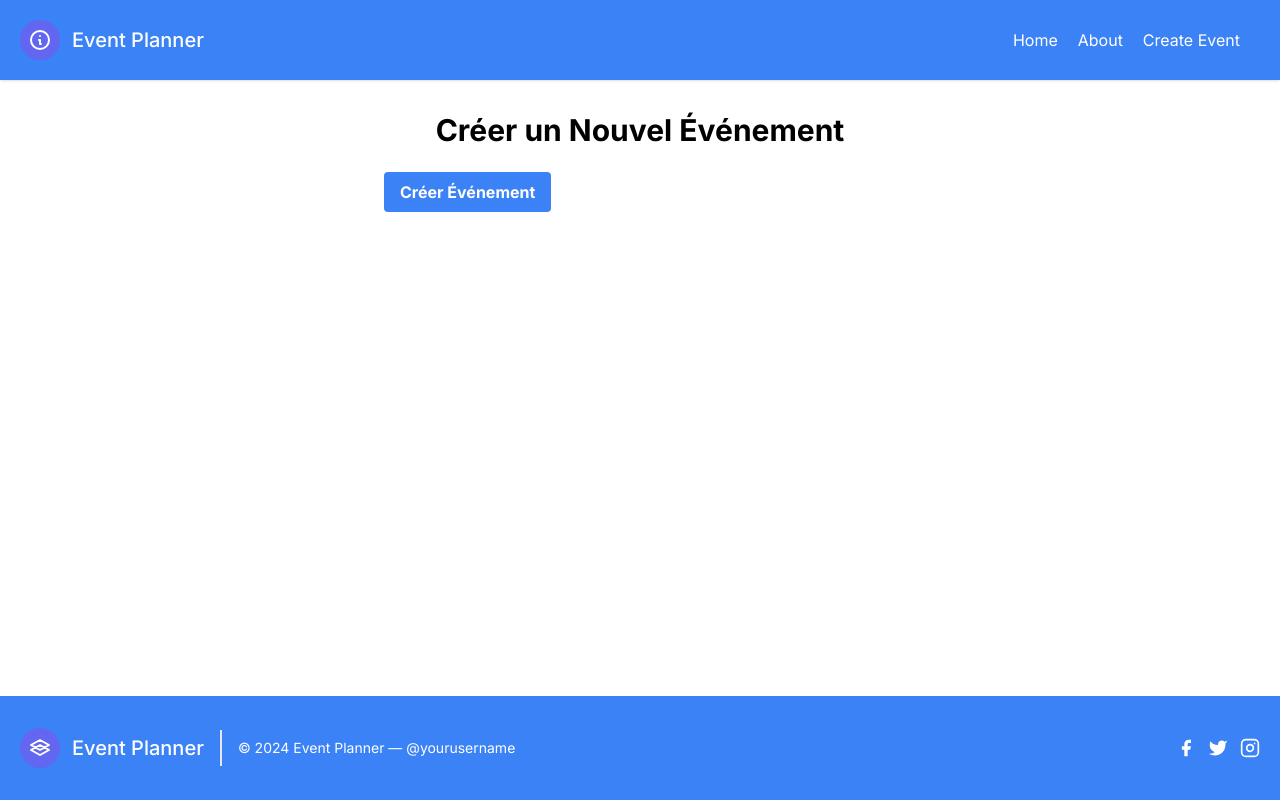
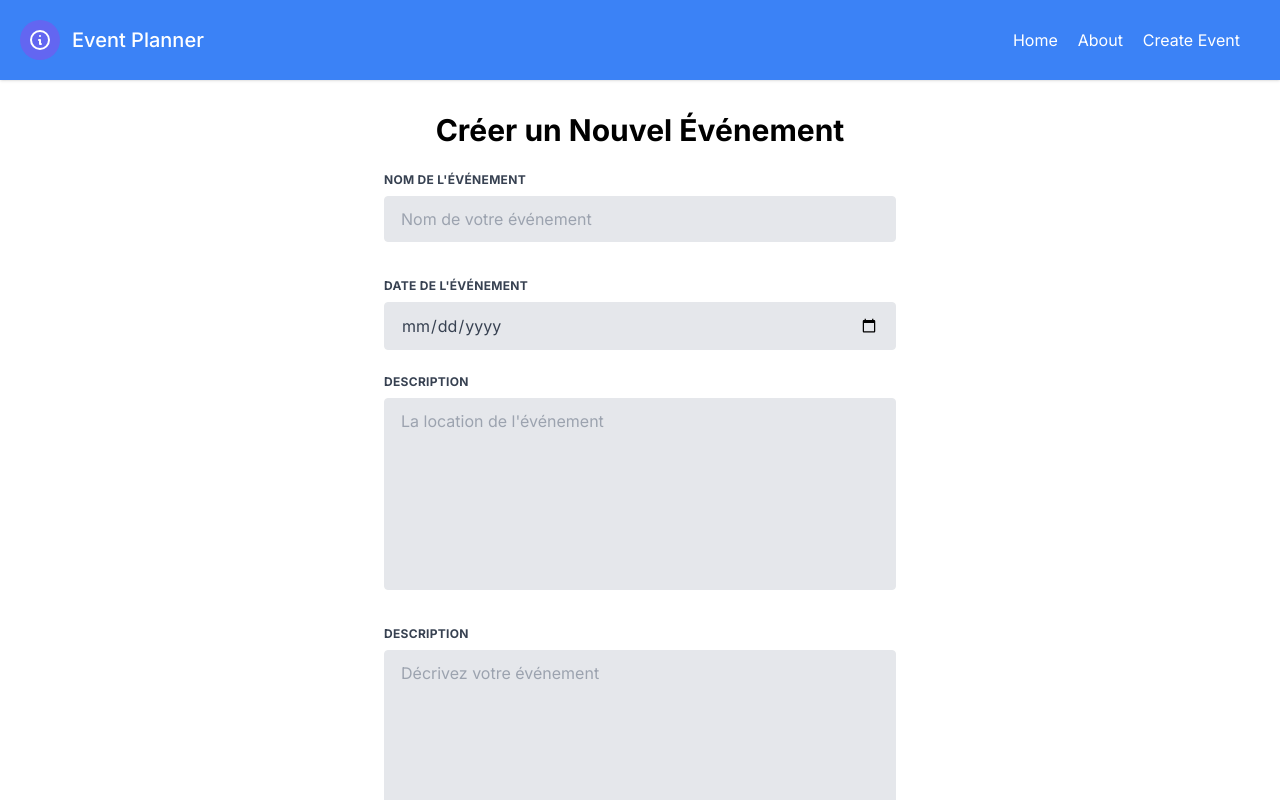
Before and after one commit to NPBouchard/my-planner-app-glo-3202-deploy, a Next.js app: page /pages/events/create in a window 1280 px wide. Shown: the top 800 px of the page. Built offline with nearby package versions, Linux system fonts and the light colour scheme.

Commit message:
back to normal

```diff
--- a/app/pages/events/create/page.tsx
+++ b/app/pages/events/create/page.tsx
@@ -1,7 +1,5 @@
 "use client"
-import React from 'react';
-import { Formik, Form, Field, ErrorMessage } from 'formik';
-import * as Yup from 'yup';
+import React, { useState, ChangeEvent, FormEvent } from 'react';
 import Format from '@/app/components/Format';
 
 interface Event {
@@ -11,66 +9,93 @@ interface Event {
   location: string;
 }
 
-// Yup validation schema
-const EventSchema = Yup.object().shape({
-  name: Yup.string().required('Event name is required'),
-  date: Yup.date().required('Event date is required'),
-  description: Yup.string().required('Event description is required'),
-  // Add more fields as needed
+const CreateEventPage: React.FC = () => {
+    const userID = 1;
+  const [event, setEvent] = useState<Event>({
+    name: '',
+    date: '',
+    description: '',
+    location: '',
   });
 
-const CreateEventPage: React.FC = () => {
-  const userID = 1;
+  const handleChange = (e: ChangeEvent<HTMLInputElement | HTMLTextAreaElement>) => {
+    const { name, value } = e.target;
+    setEvent(prevState => ({
+      ...prevState,
+      [name]: value
+    }));
+  };
 
-  // Adjusted to accept form values directly
-  async function sendQuery(values: Event) {
+  const handleSubmit = (e: FormEvent<HTMLFormElement>) => {
+    e.preventDefault();
+
+    sendQuery();
+    // Here, you would integrate the logic to save the event
+    // in your database or global state
+    console.log('Event Created:', event.name);
+  };
+
+  async function sendQuery(){
         await fetch(`https://my-planner-app-glo-3202-deploy.vercel.app/api/events/${userID}`, {
         method: 'POST',
         headers: {
           'Content-Type': 'application/json',
         },
-      body: JSON.stringify(values),
+        body: JSON.stringify(event),
       })
       .then(res => res.json())
-    .then(data => {
-      console.log(data);
-    })
+      .then(data => {console.log(data);})
       .catch(error => {
         console.error("Error posting events: ", error);
-    });
+      })
+
   }
 
   return (
     <Format>
       <div className="max-w-4xl mx-auto px-4 py-8">
         <h1 className="text-3xl font-bold text-center mb-6">Créer un Nouvel Événement</h1>
-        <Formik
-          initialValues={{
-            name: '',
-            date: '',
-            description: '',
-            location: '', // If you plan to use 'location', make sure it's included in your form and validation schema
-          }}
-          validationSchema={EventSchema}
-          onSubmit={async (values, { setSubmitting, resetForm }) => {
-            await sendQuery(values);
-            setSubmitting(false); // Set submitting to false after the form is submitted
-            resetForm(); // Optionally reset the form to initial values
-          }}
-        >
-          {({ isSubmitting }) => (
-            <Form className="w-full max-w-lg mx-auto">
-              {/* Form fields go here */}
+        <form onSubmit={handleSubmit} className="w-full max-w-lg mx-auto">
           <div className="flex flex-wrap -mx-3 mb-6">
             <div className="w-full px-3">
-                  <button type="submit" disabled={isSubmitting} className="bg-blue-500 hover:bg-blue-700 text-white font-bold py-2 px-4 rounded">
-                    {isSubmitting ? 'Creating...' : 'Créer Événement'}
+              <label className="block uppercase tracking-wide text-gray-700 text-xs font-bold mb-2" htmlFor="name">
+                Nom de l'événement
+              </label>
+              <input className="appearance-none block w-full bg-gray-200 text-gray-700 border rounded py-3 px-4 mb-3 leading-tight focus:outline-none focus:bg-white" id="name" type="text" placeholder="Nom de votre événement" name="name" value={event.name} onChange={handleChange} />
+            </div>
+          </div>
+          <div className="flex flex-wrap -mx-3 mb-6">
+            <div className="w-full px-3">
+              <label className="block uppercase tracking-wide text-gray-700 text-xs font-bold mb-2" htmlFor="date">
+                Date de l'événement
+              </label>
+              <input className="appearance-none block w-full bg-gray-200 text-gray-700 border rounded py-3 px-4 leading-tight focus:outline-none focus:bg-white" id="date" type="date" placeholder="Date de l'événement" name="date" value={event.date} onChange={handleChange} />
+            </div>
+          </div>
+          <div className="flex flex-wrap -mx-3 mb-6">
+            <div className="w-full px-3">
+              <label className="block uppercase tracking-wide text-gray-700 text-xs font-bold mb-2" htmlFor="location">
+                Description
+              </label>
+              <textarea className="appearance-none block w-full bg-gray-200 text-gray-700 border rounded py-3 px-4 mb-3 leading-tight focus:outline-none focus:bg-white h-48 resize-none" id="location" placeholder="La location de l'événement" name="location" value={event.location} onChange={handleChange}></textarea>
+            </div>
+          </div>
+          <div className="flex flex-wrap -mx-3 mb-6">
+            <div className="w-full px-3">
+              <label className="block uppercase tracking-wide text-gray-700 text-xs font-bold mb-2" htmlFor="description">
+                Description
+              </label>
+              <textarea className="appearance-none block w-full bg-gray-200 text-gray-700 border rounded py-3 px-4 mb-3 leading-tight focus:outline-none focus:bg-white h-48 resize-none" id="description" placeholder="Décrivez votre événement" name="description" value={event.description} onChange={handleChange}></textarea>
+            </div>
+          </div>
+          <div className="flex flex-wrap -mx-3 mb-6">
+            <div className="w-full px-3">
+              <button className="bg-blue-500 hover:bg-blue-700 text-white font-bold py-2 px-4 rounded" type="submit">
+                Créer Événement
               </button>
             </div>
           </div>
-            </Form>
-          )}
-        </Formik>
+        </form>
       </div>
     </Format>
   );
```
Lines whose indentation alone changed are shown as unchanged.
